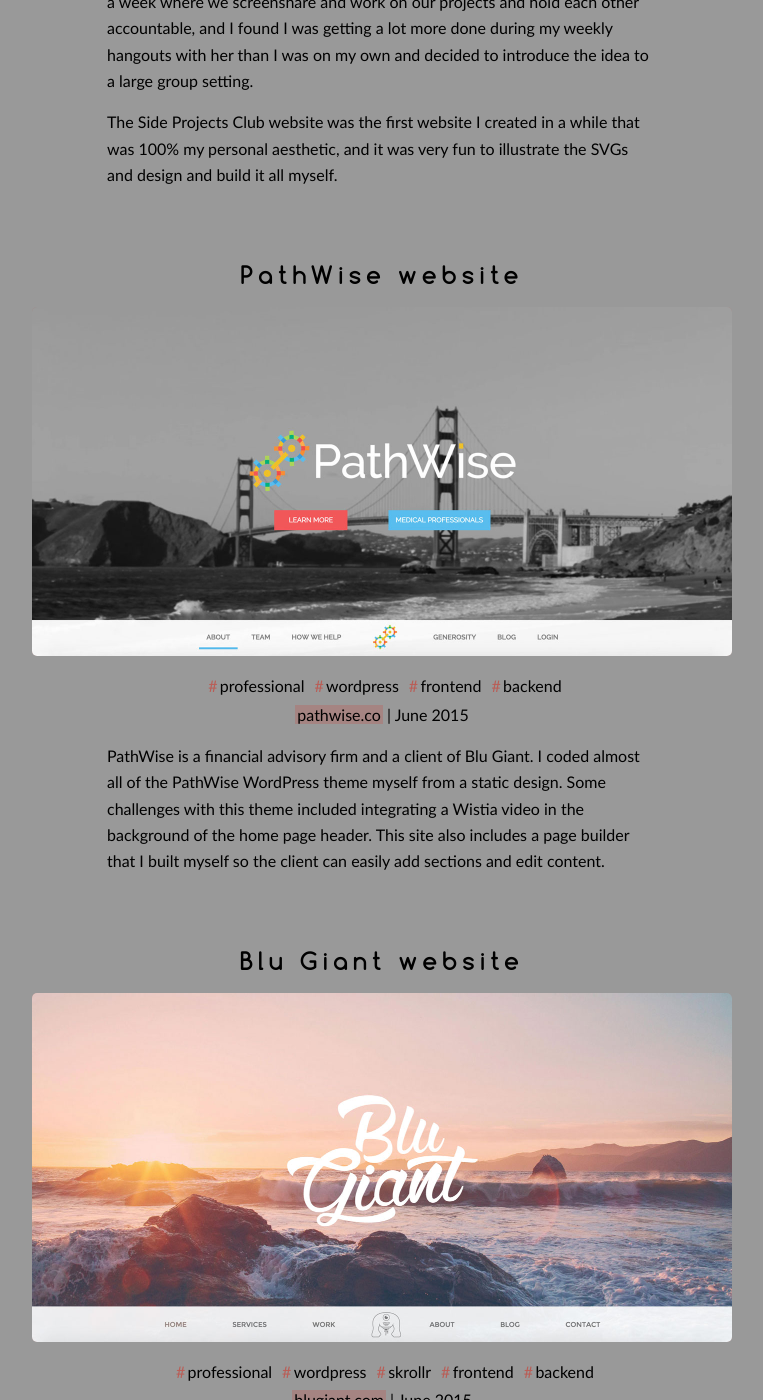
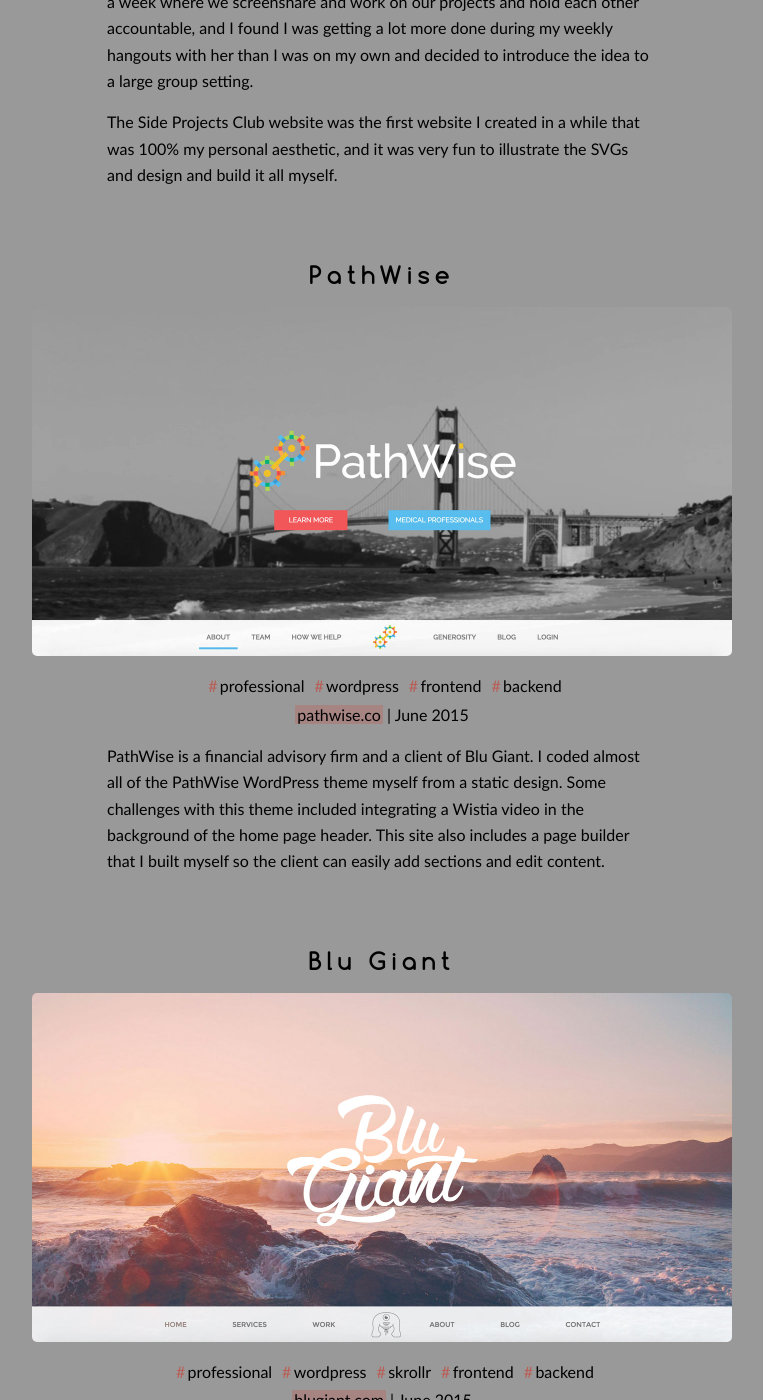
Before and after one commit to Caraheacock/caraheacock.github.io, a Jekyll site: the page built from web.html, in a window 1280 px wide and 1400 px high, scrolled down 3026 px. Shown: the whole window, without its empty margins (258-1021 px from the left). Built offline with Jekyll 4.4.1, drawn with Linux system fonts in a browser that asks for light colours; some of the changed text lies outside the part shown.

Commit message:
Updated web portfolio image of portfolio site and some web portfolio copy

```diff
--- a/web.html
+++ b/web.html
@@ -82,7 +82,7 @@ title: Cara Heacock | Web Design
 </div>
 
 <div class="port-item-container">
-    <h3 class="port-headline">PathWise website</h3>
+    <h3 class="port-headline">PathWise</h3>
     <div class="port-image">
         <a href="http://pathwise.co" target="_blank">
             <img src="/images/web_pathwise_1400x698.jpg" width="1400" height="698" alt="PathWise website" />
@@ -103,7 +103,7 @@ title: Cara Heacock | Web Design
 </div>
 
 <div class="port-item-container">
-    <h3 class="port-headline">Blu Giant website</h3>
+    <h3 class="port-headline">Blu Giant</h3>
     <div class="port-image">
         <a href="http://www.blugiant.com" target="_blank">
             <img src="/images/web_blu-giant_1400x697.jpg" width="1400" height="697" alt="Blu Giant website" />
@@ -125,7 +125,7 @@ title: Cara Heacock | Web Design
 </div>
 
 <div class="port-item-container">
-    <h3 class="port-headline">Gemini websites</h3>
+    <h3 class="port-headline">Gemini</h3>
     <div class="port-image">
         <a class="port-image-half-width" href="http://www.thegeminicompanies.com" target="_blank">
             <img src="/images/web_gemini-companies_1400x1200.jpg" width="1400" height="1200" alt="The Gemini Companies website" />
@@ -156,7 +156,7 @@ title: Cara Heacock | Web Design
 </div>
 
 <div class="port-item-container">
-    <h3 class="port-headline">Nova themes</h3>
+    <h3 class="port-headline">Nova Themes</h3>
     <div class="port-image">
         <a class="port-image-half-width" href="http://timeenoughatlast.flywheelsites.com" target="_blank">
             <img src="/images/web_nova_time-enough-at-last_1400x1000.jpg" width="1400" height="1000" alt="Time Enough at Last theme" />
@@ -187,7 +187,7 @@ title: Cara Heacock | Web Design
 </div>
 
 <div class="port-item-container">
-    <h3 class="port-headline">Ervin &amp; Smith website</h3>
+    <h3 class="port-headline">Ervin &amp; Smith</h3>
     <div class="port-image">
         <img src="/images/web_ervin-and-smith_1400x991.jpg" alt="Ervin &amp; Smith" width="1400" height="991" />
     </div>
@@ -210,7 +210,7 @@ title: Cara Heacock | Web Design
 <div class="port-item-container">
     <h3 class="port-headline">This looks familiar&hellip;</h3>
     <div class="port-image">
-        <img src="/images/web_portfolio_1400x883.jpg" alt="Porfolio site" width="1400" height="883" />
+        <img src="/images/web_portfolio_1400x875.jpg" alt="Porfolio site" width="1400" height="875" />
         </a>
     </div>
     <div class="port-info">
```
Also changed, not shown: images/web_portfolio_1400x875.jpg (added), images/web_portfolio_1400x883.jpg (deleted).
